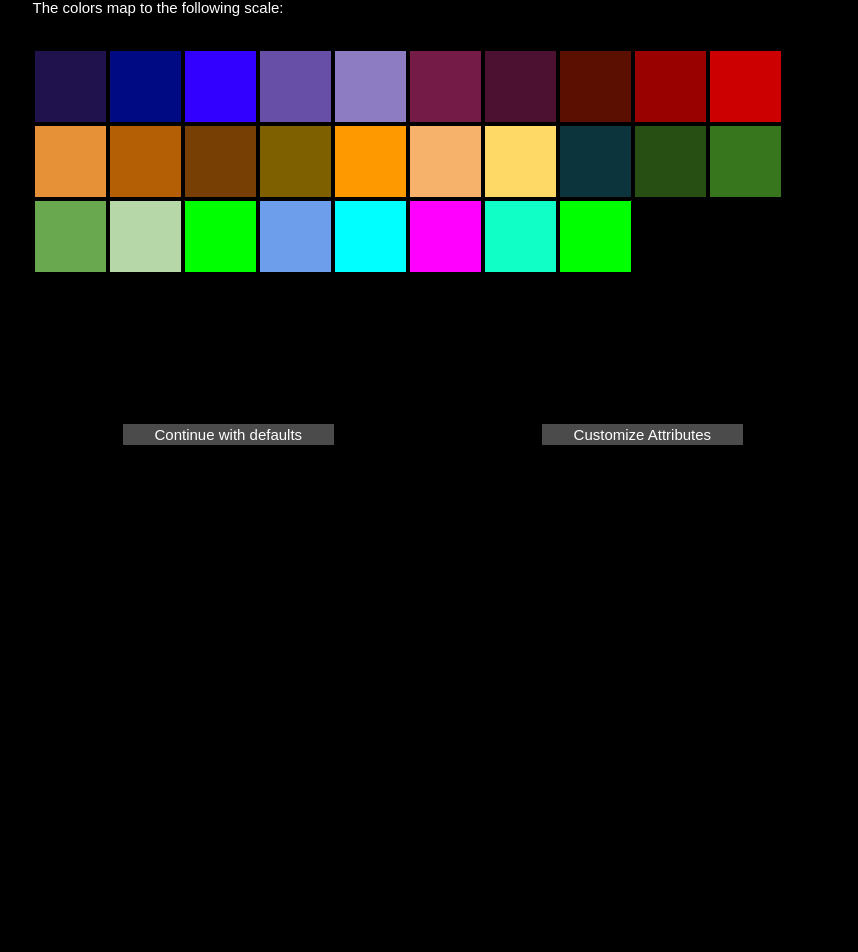
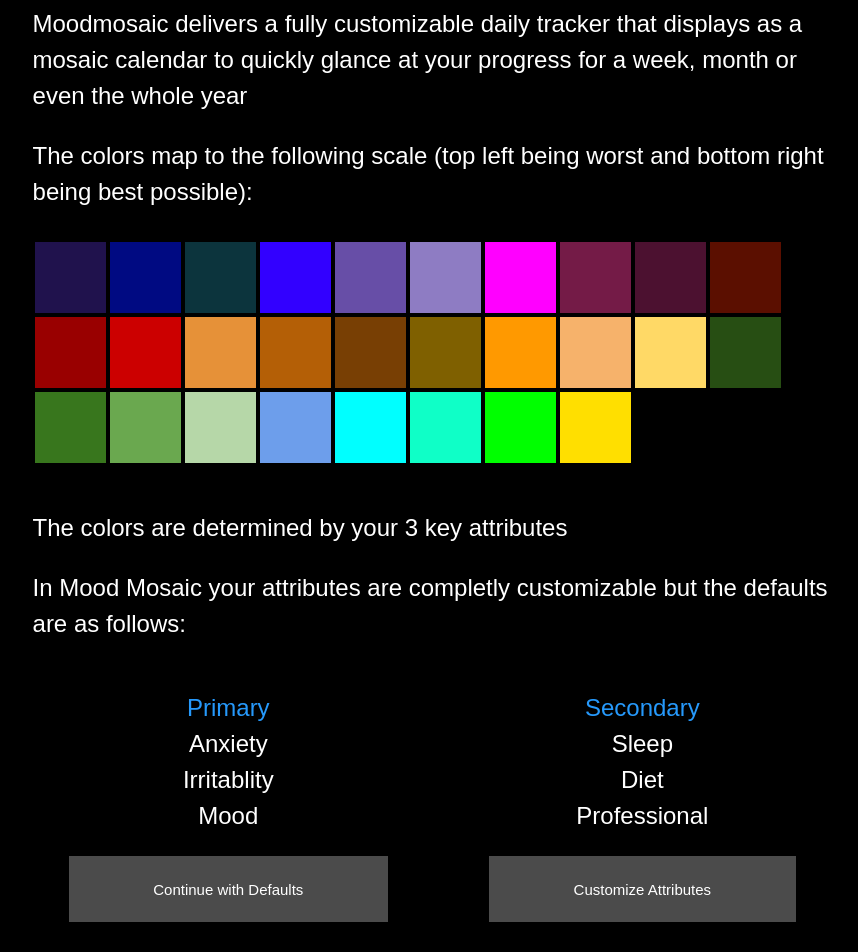
Before and after one commit to Brumpo/MoodMosaic, a React (Create React App) app: page /home in a window 1280 px wide. Shown: the part 189-1141 px from the top of the page, without its empty margins (258-1116 px from the left). Built offline with nearby package versions, Linux system fonts and the light colour scheme.

Commit message:
ready for prezy

```diff
--- a/public/index.html
+++ b/public/index.html
@@ -28,6 +28,8 @@
     <link rel="stylesheet" href="https://cdnjs.cloudflare.com/ajax/libs/materialize/0.100.2/css/materialize.min.css">
     <!-- Compiled and minified JavaScript -->
     <script src="https://cdnjs.cloudflare.com/ajax/libs/materialize/0.100.2/js/materialize.min.js"></script>
+    <link href="https://fonts.googleapis.com/css?family=Krona+One" rel="stylesheet">
+    <link href="https://fonts.googleapis.com/css?family=EB+Garamond" rel="stylesheet">
     <title>Mood Mosaic</title>
   </head>
   <body>
--- a/src/App.css
+++ b/src/App.css
@@ -36,7 +36,8 @@
   display: flex;
   flex-direction: row;
   flex-wrap: wrap;
-  margin-top: 2em;
+  margin-top: 6em;
+  justify-content: center;
 }
 .year{
   display: flex;
@@ -49,7 +50,7 @@
   flex-direction: row;
   flex-wrap: wrap;
   margin-top: 2em;
-  margin-bottom: 10em;
+  margin-bottom: 3em;
 }
 .tile-week{
   height: 15em;
@@ -77,11 +78,14 @@
 }
 .text{
   color:#fff;
+  font-size: 24px;
 }
 .title{
+  font-family: 'Krona One', sans-serif;
   color:#2699FB;
 }
 .subtitle{
+  font-family: 'Krona One', sans-serif;
   color:#2699FB;
 }
 #AaG{
@@ -89,11 +93,14 @@
 }
 .subtitle2{
   color: #2699FB;
+  font-size: 24px;
 }
 .button{
   background-color: #4B4B4B;
-  padding-left:2em;
-  padding-right: 2em;
+  padding-left:5.5em;
+  padding-right: 5.5em;
+  padding-top: 1.5em;
+  padding-bottom: 1.5em;
   border: 2px solid #4B4B4B;
   color: white;
 }
@@ -102,6 +109,8 @@
 }
 #root{
   background-color: #000;
+  width: 100%;
+  height: 100%;
 }
 html, body
 {
@@ -114,7 +123,6 @@
     background-color: #000;
     width: 100%;
     height: 100%;
-    background-attachment: fixed;
 }
 #inputs {
     background-color: #4B4B4B;
@@ -149,8 +157,25 @@
 }
 #button{
   background-color: #4B4B4B;
+  width:11em;
+  height:3em;
 }
 #navslide{
   opacity: 0.8;
   height: 80em;
 }
+#marginRight{
+  margin-right: 16em;
+}
+.loaf{
+  height: 14em;
+}
+.splash{
+  height: 80em;
+  width: 100%;
+  background-image: url('http://78.media.tumblr.com/d6d0246ca0dffa230f03be2521b3210f/tumblr_obfjz6Bd9f1runoqyo2_r1_540.gif');
+  /* background-image: url('https://ak5.picdn.net/shutterstock/videos/22745935/thumb/1.jpg'); */
+  background-repeat: no-repeat;
+  background-position: center;
+  background-size: cover;
+}
--- a/src/App.js
+++ b/src/App.js
@@ -22,12 +22,12 @@
         id: -1
       },
       atAGlance:[
-        'anxiety',
-        'irritablity',
-        'happiness',
-        'sleep',
-        'diet',
-        'social'
+        'Anxiety',
+        'Irritablity',
+        'Happiness',
+        'Sleep',
+        'Diet',
+        'Professional'
       ],
       start: false,
       end: false,
@@ -88,6 +88,7 @@
   }
 
   async fetchNewAaG(method, body, route){
+    body.userId = this.state.user.id
     body = JSON.stringify(body)
     var response = await fetch(`http://localhost:4200/api/${route}`,{
       method:method,
@@ -103,6 +104,7 @@
     if(json.message) return {error: json.message}
     //{error: 'At a Glance failed to update, please try again'}
     json = json.data
+    console.log('json', json)
     var atAGlance = []
     for (let key in json){
       atAGlance.push(json[key])
--- a/src/components/home.js
+++ b/src/components/home.js
@@ -11,9 +11,9 @@
     this.componentDidMount = this.componentDidMount.bind(this)
   }
   componentDidMount(){
-    var colors = ['#20124d', '#000a82', '#3200ff', '#674ea7', '#8e7cc3', '#741b47', '#4c1130', '#5b0f00', '#990000',
-    '#cc0000', '#e69138', '#b45f06', '#783f04', '#7f6000', '#ff9900', '#f6b26b', '#ffd966', '#0c343d', '#274e13',
-    '#38761d', '#6aa84f', '#b6d7a8', '#00ff00', '#6d9eeb', '#00ffff', '#ff00ff', '#0fffc7', '#00ff00']
+    var colors = ['#20124d', '#000a82', '#0c343d', '#3200ff', '#674ea7', '#8e7cc3','#ff00ff', '#741b47', '#4c1130', '#5b0f00', '#990000',
+    '#cc0000', '#e69138', '#b45f06', '#783f04', '#7f6000', '#ff9900', '#f6b26b', '#ffd966', '#274e13',
+    '#38761d', '#6aa84f', '#b6d7a8', '#6d9eeb', '#00ffff', '#0fffc7', '#00ff00', '#FFDF00']
     var tiles = []
     for (var i = 0; i < colors.length; i++) {
       tiles.push({
@@ -26,24 +26,51 @@
   junk(fake,funct,trick){
     //this is a dead end......
     //By the power of greyskull
+    //I have the powerrrrrr!
   }
   render(){
     var col = this.props.expanded ? '8' : '11'
     return(
       <div className={`col s${col}`}>
       <div className='container row'>
+      <div className='center-align'>
         <h1 className='title'>Welcome to Moodmosaic</h1>
+        </div>
         <p className='text'>Moodmosaic delivers a fully customizable daily
         tracker that displays as a mosaic calendar to quickly glance at your progress
         for a week, month or even the whole year</p>
-        <p className='text'>The colors map to the following scale:</p>
+        <p className='text'>The colors map to the following scale (top left being worst and bottom right being best possible):</p>
         <div className='tutorial'>
         {this.state.tiles.map((tile)=><Tile tile={tile} updateAtAGlance={this.junk} hoist={this.junk} filter='tutorial'/>)}
+        </div>
+        <p className='text'>The colors are determined by your 3 key attributes</p>
+        <p className='text'>In Mood Mosaic your attributes are completly customizable but the defaults are as follows:</p>
+        <div className='row'>
+        <div className='col s6'>
+        <div className='center-align'>
+        <ul className='text'>
+        <li className='subtitle2'>Primary</li>
+        <li className= 'text'>Anxiety</li>
+        <li className= 'text'>Irritablity</li>
+        <li className= 'text'>Mood</li>
+        </ul>
+        </div>
+        </div>
+        <div className='col s6'>
+        <div className='center-align'>
+        <ul className='text'>
+        <li className='subtitle2'>Secondary</li>
+        <li className= 'text'>Sleep</li>
+        <li className= 'text'>Diet</li>
+        <li className= 'text'>Professional</li>
+        </ul>
+        </div>
+        </div>
         </div>
         <div className='row'>
         <div className='col s6'>
         <div className='center-align'>
-        <Link to='/mosaic' className='button'>Continue with defaults</Link>
+        <Link to='/mosaic' className='button'>Continue with Defaults</Link>
         </div>
         </div>
         <div className='col s6'>
--- a/src/components/journal.js
+++ b/src/components/journal.js
@@ -25,9 +25,13 @@
     console.log('renderjournal', this.props);
     return(
       <div className={`col s${col}`}>
-      <div className='container center-align'>
+      <div className='container'>
+      <div className='center-align'>
         <h1 className='title'>{date}</h1>
+        </div>
+        <div className='center-align'>
         <h2 className='subtitle'>At a Glance</h2>
+        </div>
         <ul>
           <li className='subtitle2'>{this.props.journal.x1.split(',')[0] + ': '}<span className ='text'>{this.props.journal.x1.split(',')[1]}</span></li>
           <li className='subtitle2'>{this.props.journal.x2.split(',')[0] + ': '}<span className ='text'>{this.props.journal.x2.split(',')[1]}</span></li>
@@ -36,13 +40,17 @@
           <li className='subtitle2'>{this.props.journal.x5.split(',')[0] + ': '}<span className ='text'>{this.props.journal.x5.split(',')[1]}</span></li>
           <li className='subtitle2'>{this.props.journal.x6.split(',')[0] + ': '}<span className ='text'>{this.props.journal.x6.split(',')[1]}</span></li>
         </ul>
+        <div className='center-align'>
         <h2 className='subtitle'>Summary</h2>
+        </div>
         <p className='text'>{this.props.journal.summary}</p>
+        <div className='center-align'>
         <h2 className='subtitle'>Journal</h2>
+        </div>
         <p className='text'>{this.props.journal.journal}</p>
         <div className='row container'>
-        <div className='center-align'>
-        <Link className='button' to='/mosaic' style={{marginLeft: '20em'}}>Back</Link>
+        <div className='center-align' style={{ marginTop: '7em'}}>
+        <Link className='button' to='/mosaic' style={{marginLeft: '15em'}}>Back</Link>
         <Link className='button' to='/mosaic' style={{marginLeft: '4em'}}>Edit</Link>
         </div>
         </div>
--- a/src/components/landing.js
+++ b/src/components/landing.js
@@ -4,10 +4,14 @@
 export default class Landing extends Component {
   render(){
     return(
+      <div className='splash'>
       <div className='container'>
+        <div className='loaf'>
+        </div>
         <h1 id='margin top' className='title'>Mood Mosaic</h1>
-        <h2 className='text'>Personal Mood Journal</h2>
+        <h2 className='subtitle'>Personal Mood Journal</h2>
         <Link to='/Signup' id='button' className='waves-effect waves-light btn'>Continue</Link>
+      </div>
       </div>
     )
   }
--- a/src/components/mosaic.js
+++ b/src/components/mosaic.js
@@ -159,7 +159,7 @@
       <AtAGlance atAGlance={this.state.atAGlance} keys={this.props.keys}/>
       </div>
       </div>
-      <div className='center-align'>
+      <div id='marginRight'className='center-align'>
       <Scroll getTiles={this.getTiles} filter={this.state.filter}
        start={this.props.start} end={this.props.end}
        mid={Math.max((this.props.start + this.props.end)/2)} year={this.props.year}/>
--- a/src/components/nav.js
+++ b/src/components/nav.js
@@ -19,7 +19,7 @@
               <li><Link to='/Mosaic' style={{color: 'white'}}>Mosaic</Link></li>
               <li><Link to='/About' style={{color: 'white'}}>About</Link></li>
               <li><Link to='/AtaGlance/edit' style={{color: 'white'}}>Change Attributes</Link></li>
-              <li><Link to='/' style={{color: 'white'}}>Logout</Link></li>
+              <li onClick={(e)=>{this.props.toggleExpanded()}}><Link to='/' style={{color: 'white'}}>Logout</Link></li>
             </ul>
             </div>
             :null}
--- a/src/components/scroll.js
+++ b/src/components/scroll.js
@@ -100,7 +100,7 @@
 
   render(){
     return(
-      <div className='title'>
+      <div className='subtitle2'>
         <span onClick={(e)=>{this.onClick('back')}}>{'<< '}</span>
         <span onClick={(e)=>{this.onClick('week')}}>week | </span>
         <span onClick={(e)=>{this.onClick('month')}}>month | </span>
--- a/src/components/tiles.js
+++ b/src/components/tiles.js
@@ -30,9 +30,9 @@
   colors(){
     if(!this.props.tile.x1) return {backgroundColor: '#fff'}
     let sum = (parseInt(this.props.tile.x1.split(',')[1]) + parseInt(this.props.tile.x2.split(',')[1]) + parseInt(this.props.tile.x3.split(',')[1])) - 3
-    let colors = ['#20124d', '#000a82', '#3200ff', '#674ea7', '#8e7cc3', '#741b47', '#4c1130', '#5b0f00', '#990000',
-    '#cc0000', '#e69138', '#b45f06', '#783f04', '#7f6000', '#ff9900', '#f6b26b', '#ffd966', '#0c343d', '#274e13',
-    '#38761d', '#6aa84f', '#b6d7a8', '#00ff00', '#6d9eeb', '#00ffff', '#ff00ff', '#0fffc7', '#00ff00']
+    let colors = ['#20124d', '#000a82', '#0c343d', '#3200ff', '#674ea7', '#8e7cc3','#ff00ff', '#741b47', '#4c1130', '#5b0f00', '#990000',
+    '#cc0000', '#e69138', '#b45f06', '#783f04', '#7f6000', '#ff9900', '#f6b26b', '#ffd966', '#274e13',
+    '#38761d', '#6aa84f', '#b6d7a8', '#6d9eeb', '#00ffff', '#0fffc7', '#00ff00', '#FFDF00']
     return {backgroundColor: colors[sum]}
   }
 
```
